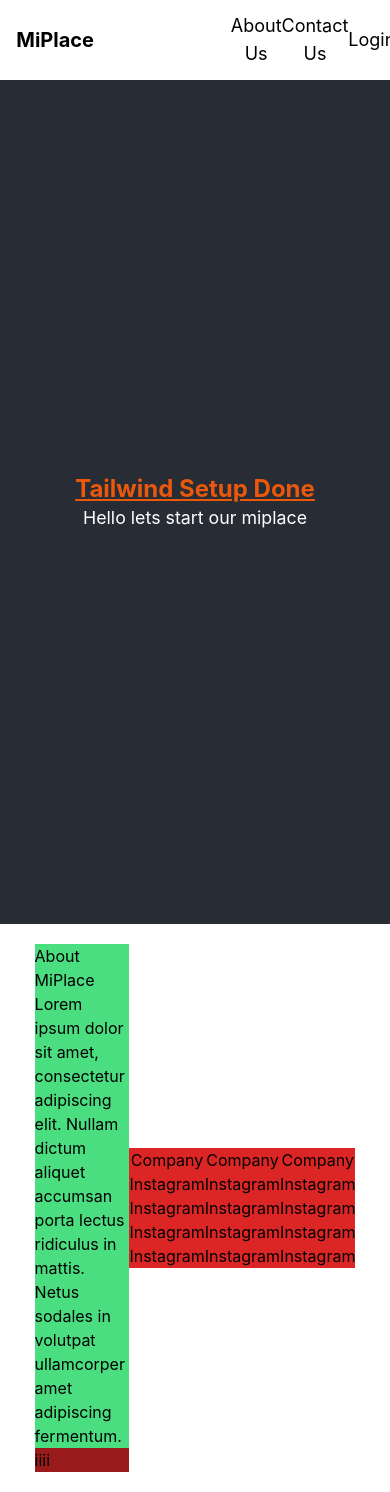
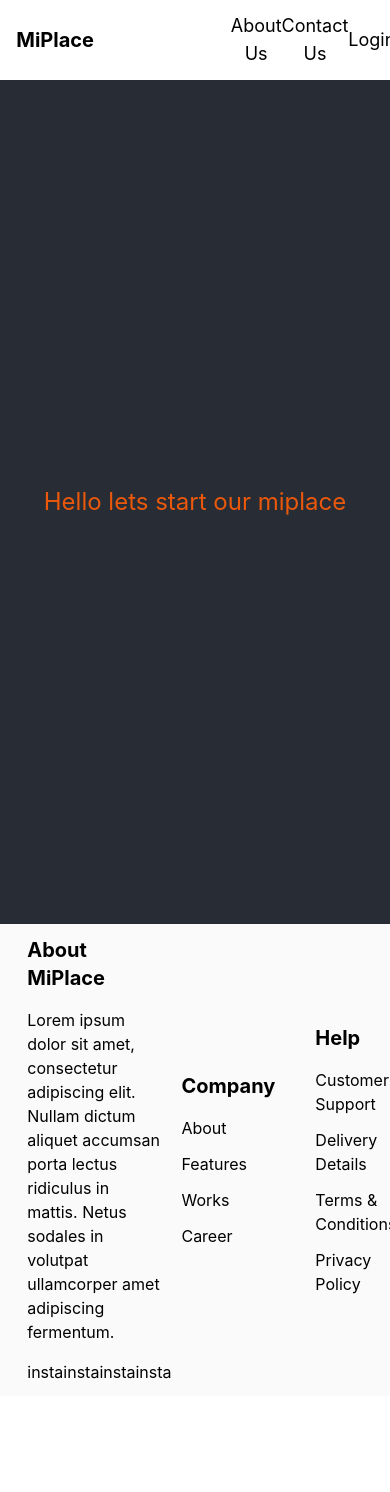
Before and after one commit to aruljohnsonalmabetter/MiPlace-Frontend, a React (Create React App) app in the folder miplace/: page / in a window 390 px wide. Shown: the top 1492 px of the page. After the commit the page ends 1396 px from the top, so only its background shows below. Built offline with nearby package versions, Linux system fonts and the light colour scheme.

Commit message:
Done with the navbar and the footer , inko responsive krna h now

```diff
--- a/miplace/src/App.css
+++ b/miplace/src/App.css
@@ -48,3 +48,6 @@
 .navbar .btn:hover {
   background-color: #196680;
 }
+.footer{
+  background-color: #FAFAFB;
+}
--- a/miplace/src/App.js
+++ b/miplace/src/App.js
@@ -6,10 +6,9 @@ function App() {
     <div className="App">
       <HeaderComponent/>
       <header className="App-header">
-        <h1 className="text-2xl font-bold underline text-orange-600	">
-          Tailwind Setup Done
+        <h1 className="text-2xl  text-orange-600	">
+        <p>Hello lets start our miplace</p>
         </h1>
-        <p>Hello lets start our miplace</p>
       </header>
       <FooterComponent/>
     </div>
--- a/miplace/src/components/FooterComponent.jsx
+++ b/miplace/src/components/FooterComponent.jsx
@@ -2,47 +2,39 @@ import React from 'react'
 
 export const FooterComponent = () => {
     return (
-        <div className='p-5 navbar flex justify-center items-center top-0 sticky bg-white'>
+        <div className='p-3 footer flex justify-center items-center top-0 sticky bg-white'>
             <div className=' flex justify-between items-center  w-11/12 h-full	'>
-                <div className='left w-3/5 text-start	bg-green-400'>
-                    <p>About MiPlace</p>
-                    <p>Lorem ipsum dolor sit amet, consectetur adipiscing elit. Nullam dictum aliquet accumsan porta lectus ridiculus in mattis. Netus sodales in volutpat ullamcorper amet adipiscing fermentum.</p>
-                    <ul className='bg-red-800 text-start'>
-                        <a href='http://localhost:3000/'>i</a>
-                        <a href='http://localhost:3000/'>i</a>
-                        <a href='http://localhost:3000/'>i</a>
-                        <a href='http://localhost:3000/'>i</a>
+                <div className='left w-2/5 text-start	 space-y-4'>
+                    <p className='text-xl font-bold	 inline-block	'>About <br/> MiPlace</p>
+                    <p className='inline-block	'>Lorem ipsum dolor sit amet, consectetur adipiscing elit.<br/> Nullam dictum aliquet accumsan porta lectus ridiculus in mattis. Netus sodales in volutpat ullamcorper amet adipiscing fermentum.</p>
+                    <ul className=' flex justify-between text-md w-2/5'>
+                        <a href='http://localhost:3000/'>insta</a>
+                        <a href='http://localhost:3000/'>insta</a>
+                        <a href='http://localhost:3000/'>insta</a>
+                        <a href='http://localhost:3000/'>insta</a>
                     </ul>
                 </div>
-                <div className='right flex justify-between items-center bg-red-600 '>
-                    <div >
-                        <p>Company</p>
-                        <ul className='flex flex-col justify-center items-center '>
-                            <a href='http://localhost:3000/'>Instagram</a>
-                            <a href='http://localhost:3000/'>Instagram</a>
-                            <a href='http://localhost:3000/'>Instagram</a>
-                            <a href='http://localhost:3000/'>Instagram</a>
-                        </ul>
-                    </div>
-                    <div>
-                        <p>Company</p>
-                        <ul className='flex flex-col justify-center items-center '>
-                            <a href='http://localhost:3000/'>Instagram</a>
-                            <a href='http://localhost:3000/'>Instagram</a>
-                            <a href='http://localhost:3000/'>Instagram</a>
-                            <a href='http://localhost:3000/'>Instagram</a>
-                        </ul>
-                    </div>
-                    <div>
-                        <p>Company</p>
-                        <ul className='flex flex-col justify-center items-center '>
-                            <a href='http://localhost:3000/'>Instagram</a>
-                            <a href='http://localhost:3000/'>Instagram</a>
-                            <a href='http://localhost:3000/'>Instagram</a>
-                            <a href='http://localhost:3000/'>Instagram</a>
-                        </ul>
-                    </div>
+                <div className=' p-5 text-start left-0 space-y-4	'>
+                    <p className='text-xl font-bold	'>Company</p>
+                    <ul className='flex flex-col space-y-3 text-md '>
+                        <a href='http://localhost:3000/'>About</a>
+                        <a href='http://localhost:3000/'>Features</a>
+                        <a href='http://localhost:3000/'>Works</a>
+                        <a href='http://localhost:3000/'>Career</a>
+                    </ul>
                 </div>
+                <div className=' p-5 text-start left-0 space-y-4	'>
+                    <p className='text-xl font-bold	'>Help</p>
+                    <ul className='flex flex-col space-y-3 text-md '>
+                        <a href='http://localhost:3000/'>Customer Support</a>
+                        <a href='http://localhost:3000/'>Delivery Details</a>
+                        <a href='http://localhost:3000/'>Terms & Conditions</a>
+                        <a href='http://localhost:3000/'>Privacy Policy</a>
+                    </ul>
+                </div>
+
+
+
 
             </div>
         </div>
```
